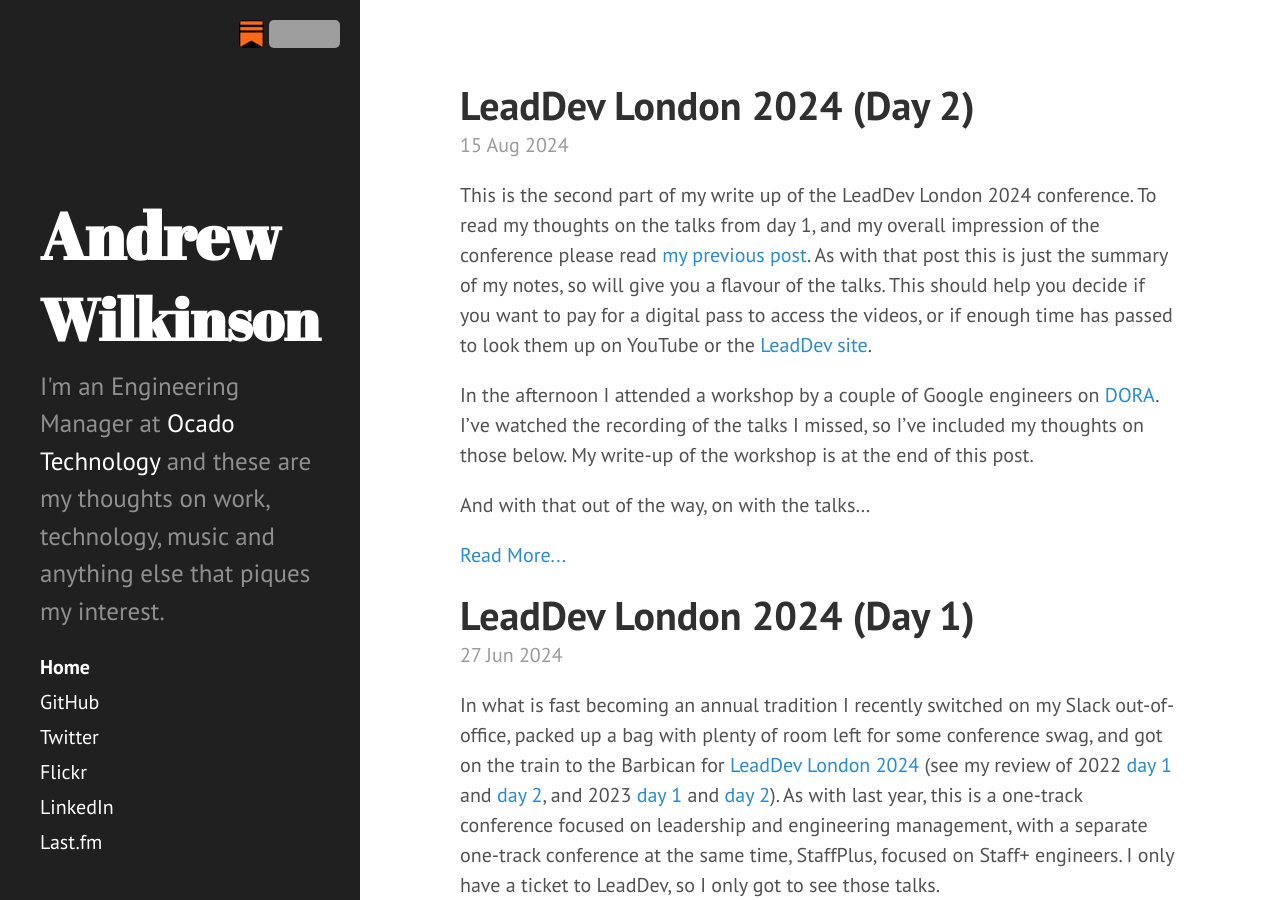
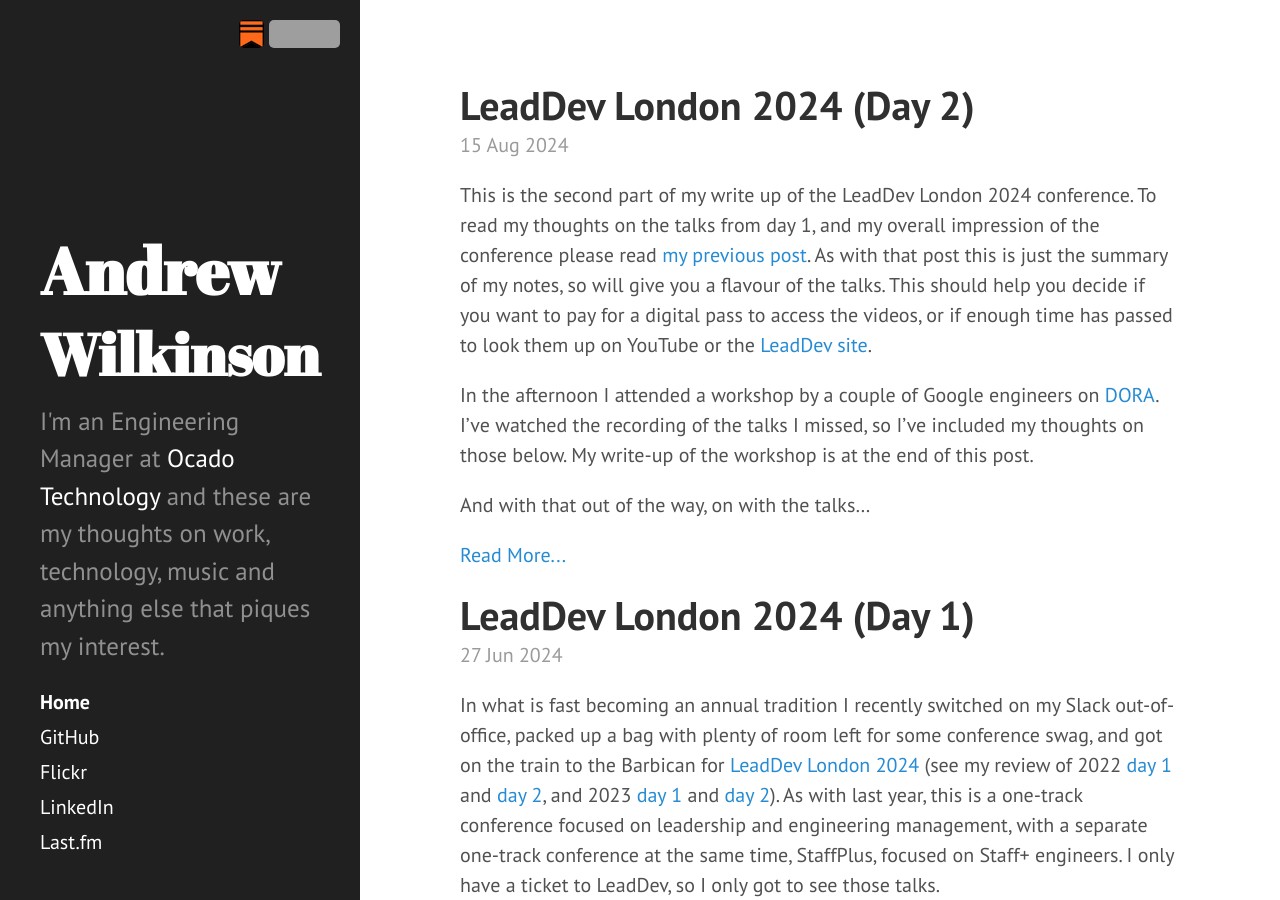
Before and after one commit to andrewjw/site, a Jekyll site: the page built from index.html, in a window 1280 px wide and 900 px high. Built offline with Jekyll 4.4.1, drawn with Linux system fonts in a browser that asks for light colours; the list of posts is cut into pages by our own code; grey boxes are pictures that could not be loaded.

Commit message:
Remove twitter link.

```diff
--- a/_includes/sidebar.html
+++ b/_includes/sidebar.html
@@ -33,7 +33,6 @@
 
       <div class="mobile-hide">
       <a class="sidebar-nav-item" href="https://github.com/andrewjw">GitHub</a>
-      <a class="sidebar-nav-item" href="https://twitter.com/andrew_j_w">Twitter</a>
       <a class="sidebar-nav-item" href="https://www.flickr.com/photos/andrew_j_w/">Flickr</a>
       <a class="sidebar-nav-item" href="https://www.linkedin.com/in/andrewjwilkinson/">LinkedIn</a>
       <a class="sidebar-nav-item" href="https://last.fm/user/andrew_j_w">Last.fm</a>
```
